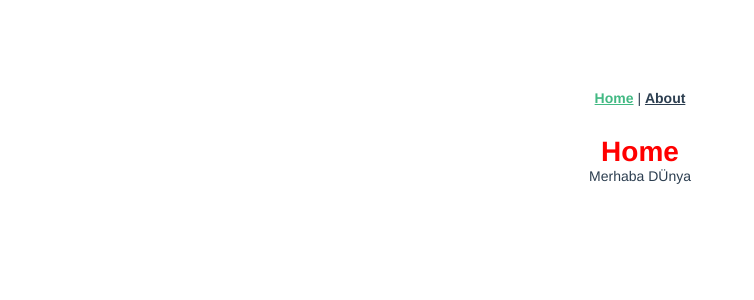
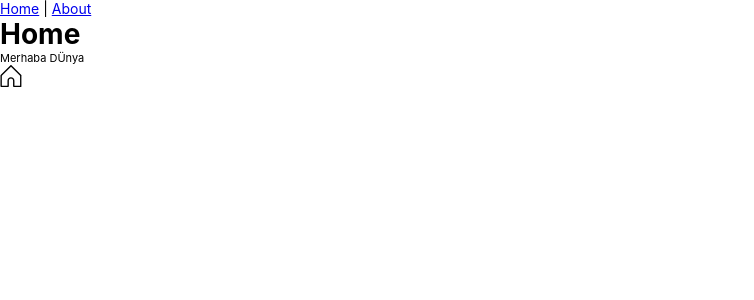
Before and after one commit to talhayavcin/InstagramClone, a Vue app in the folder instagram-clone/: page / in a window 1280 px wide. Shown: the top 300 px of the page, without its empty margins (0-754 px from the left). Built offline with nearby package versions, Linux system fonts and the light colour scheme.

Commit message:
svg uploader yüklendi

```diff
--- a/instagram-clone/babel.config.js
+++ b/instagram-clone/babel.config.js
@@ -1,3 +1,3 @@
 module.exports = {
-  presets: ["@vue/cli-plugin-babel/preset"],
-};
+  presets: ['@vue/cli-plugin-babel/preset']
+}
--- a/instagram-clone/package.json
+++ b/instagram-clone/package.json
@@ -30,6 +30,7 @@
     "postcss-custom-media": "^7.0.8",
     "postcss-nested": "^4.2.3",
     "prettier": "^2.4.1",
-    "vue-template-compiler": "^2.6.14"
+    "vue-svg-loader": "^0.16.0",
+    "vue-template-compiler": "^2.7.8"
   }
 }
--- a/instagram-clone/src/App.vue
+++ b/instagram-clone/src/App.vue
@@ -1,32 +1,9 @@
 <template>
   <div id="app">
-    <nav>
+    <div id="nav">
       <router-link to="/">Home</router-link> |
       <router-link to="/about">About</router-link>
-    </nav>
+    </div>
     <router-view />
   </div>
 </template>
-
-<style>
-#app {
-  font-family: Avenir, Helvetica, Arial, sans-serif;
-  -webkit-font-smoothing: antialiased;
-  -moz-osx-font-smoothing: grayscale;
-  text-align: center;
-  color: #2c3e50;
-}
-
-nav {
-  padding: 30px;
-}
-
-nav a {
-  font-weight: bold;
-  color: #2c3e50;
-}
-
-nav a.router-link-exact-active {
-  color: #42b983;
-}
-</style>
--- a/instagram-clone/src/components/CustomText.vue
+++ b/instagram-clone/src/components/CustomText.vue
@@ -1,5 +1,5 @@
 <template>
-  <component :is="tag">
+  <component :is="tag" :class="size">
     <slot />
   </component>
 </template>
--- a/instagram-clone/src/styles/app.css
+++ b/instagram-clone/src/styles/app.css
@@ -10,7 +10,7 @@
 
 * *, * *:before, * *:after {
     box-sizing: inherit;
-  }
+}
 
 html {
   font-size: 14px;
@@ -22,5 +22,4 @@ body {
   font-weight: normal;
   font-family: -apple-system, BlinkMacSystemFont, 'Segoe UI', Roboto, Helvetica,
     Arial, sans-serif, 'Apple Color Emoji', 'Segoe UI Emoji', 'Segoe UI Symbol';
-  padding-top: var(--header-height);
 }
--- a/instagram-clone/src/views/HomeView.vue
+++ b/instagram-clone/src/views/HomeView.vue
@@ -1,23 +1,20 @@
 <template>
   <div class="home">
     <h1>Home</h1>
-    <CustomText>Merhaba DÜnya</CustomText>
+    <CustomText tag="p" size="xsmall">Merhaba DÜnya</CustomText>
+    <IconHome />
   </div>
 </template>
 
 <script>
 import CustomText from '@/components/CustomText'
+import IconHome from '../icons/home.svg'
 
 export default {
   name: 'HomeView',
   components: {
-    CustomText
+    CustomText,
+    IconHome
   }
 }
 </script>
-
-<style>
-h1 {
-  color: red;
-}
-</style>
--- a/instagram-clone/vue.config.js
+++ b/instagram-clone/vue.config.js
@@ -1,4 +1,20 @@
-const { defineConfig } = require("@vue/cli-service");
+const { defineConfig } = require('@vue/cli-service')
 module.exports = defineConfig({
-  transpileDependencies: true,
-});
+  transpileDependencies: true
+})
+
+module.exports = {
+  chainWebpack: (config) => {
+    config.module.rules.delete('svg')
+  },
+  configureWebpack: {
+    module: {
+      rules: [
+        {
+          test: /.svg$/,
+          loader: 'vue-svg-loader'
+        }
+      ]
+    }
+  }
+}
```
Also changed, not shown: instagram-clone/src/registerServiceWorker.js (+14 -14 lines), instagram-clone/src/router/index.js (+16 -16 lines), instagram-clone/.eslintrc.js, instagram-clone/src/icons/home.svg (added), 1 other file (tests, documents, lock files or other folders).
